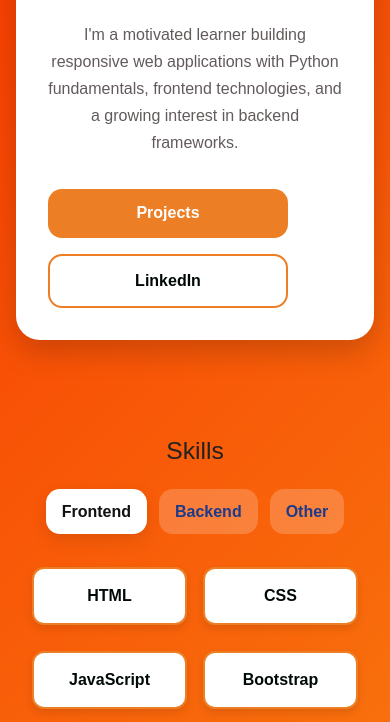
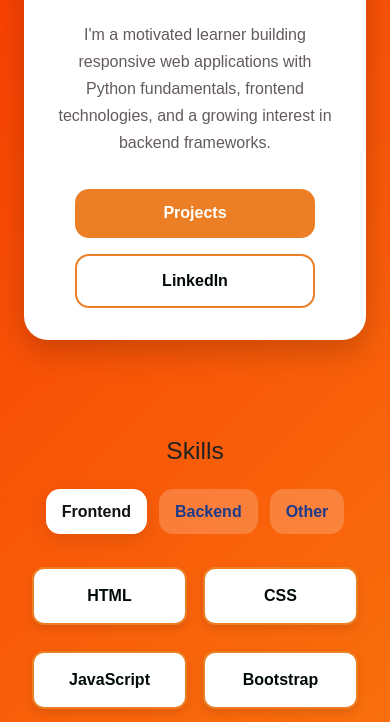
Before and after one commit to morizzorewer/MyPortfolio, a plain HTML site: page index.html in a window 390 px wide. Shown: the part 263-985 px from the top of the page. Drawn offline with nearby package versions, Linux system fonts and the light colour scheme.

Commit message:
Fix mobile card spacing and center hero buttons

```diff
--- a/style.css
+++ b/style.css
@@ -4,6 +4,12 @@
   --dark-text: #010907;
   --section-gap: clamp(3rem, 7vw, 5rem);
   --card-shadow: 0 12px 30px rgba(0, 0, 0, 0.18);
+}
+
+*,
+*::before,
+*::after {
+  box-sizing: border-box;
 }
 
 html {
@@ -75,6 +81,7 @@ section {
   border-radius: 28px;
   padding: clamp(2rem, 6vw, 4rem);
   margin: 0 auto;
+  width: min(calc(100% - 1.5rem), 900px);
   max-width: 900px;
   box-shadow: var(--card-shadow);
 }
@@ -82,6 +89,12 @@ section {
 .hero-content {
   width: 100%;
   min-width: 0;
+}
+
+.hero-actions {
+  width: 100%;
+  align-items: center;
+  margin: 0 auto;
 }
 
 #hero h1 {
@@ -104,10 +117,14 @@ section {
 }
 
 .hero-actions .btn {
+  display: inline-flex;
+  align-items: center;
+  justify-content: center;
   min-width: 160px;
   border-radius: 14px;
   padding: 0.8rem 1.6rem;
   font-weight: 600;
+  margin-inline: auto;
 }
 
 .btn-primary {
@@ -182,6 +199,7 @@ section {
   color: #222;
   padding: clamp(2rem, 5vw, 4rem) 20px;
   border-radius: 28px;
+  width: min(calc(100% - 1.5rem), 1000px);
   max-width: 1000px;
   margin: 0 auto;
 }
@@ -255,6 +273,7 @@ section {
 
 #contact {
   max-width: 760px;
+  width: min(calc(100% - 1.5rem), 760px);
   margin: 0 auto var(--section-gap);
   padding: clamp(2rem, 5vw, 3rem);
   background: rgba(255, 255, 255, 0.14);
@@ -265,6 +284,7 @@ section {
 #contact a {
   color: #0d3b8c;
   font-weight: 600;
+  overflow-wrap: anywhere;
 }
 
 #contact .form-control {
@@ -304,6 +324,12 @@ section {
     max-width: 240px;
   }
 
+  #about,
+  #contact,
+  #hero {
+    width: min(calc(100% - 1rem), 100%);
+  }
+
   #skillsTab .nav-link {
     padding: 0.65rem 1rem;
   }
```
Also changed, not shown: 7 other files.
